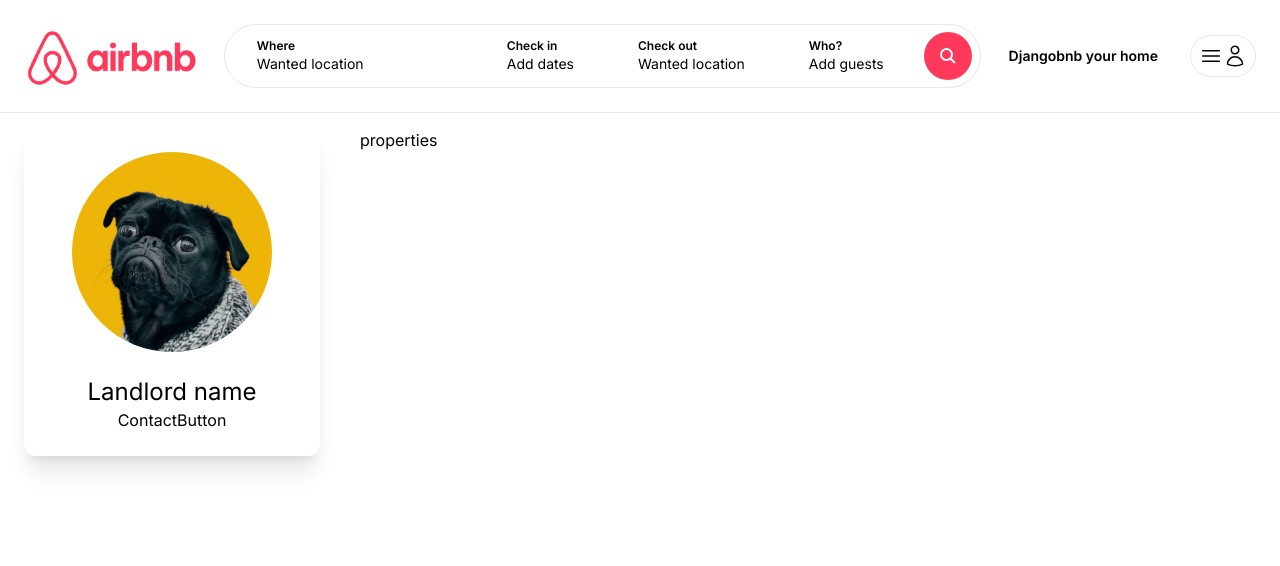
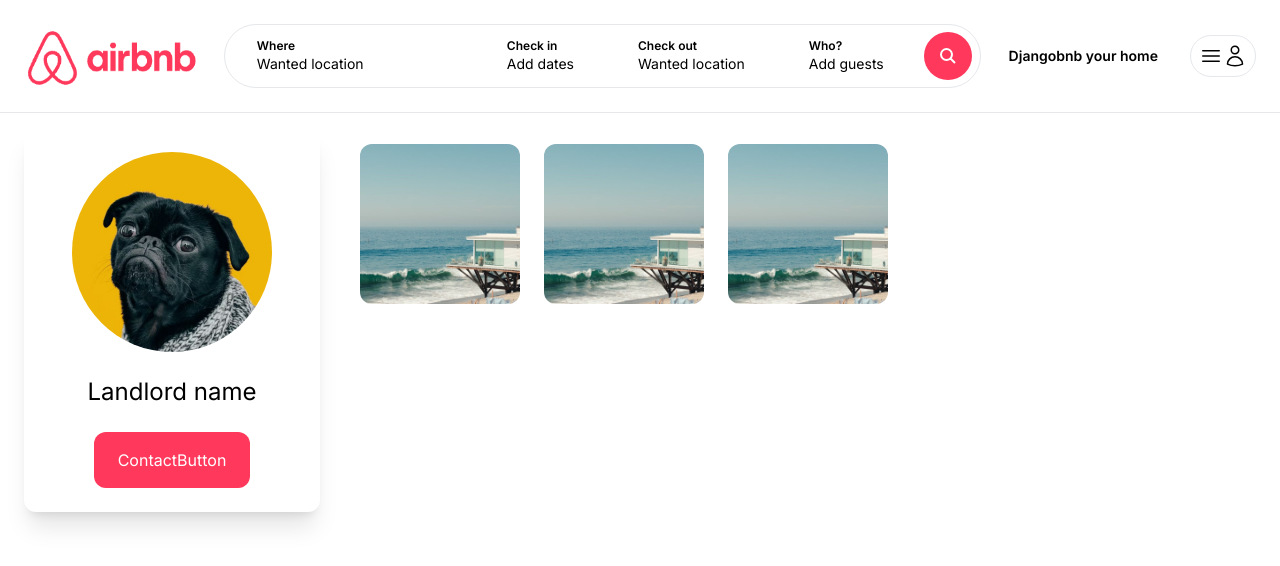
Before and after one commit to alexmihai288/djangobnb, a Next.js app: page /landlords/1 in a window 1280 px wide. Shown: the top 566 px of the page. Built offline with nearby package versions, Linux system fonts and the light colour scheme.

Commit message:
chore property list

```diff
--- a/app/components/ContactButton.tsx
+++ b/app/components/ContactButton.tsx
@@ -1,7 +1,9 @@
-import React from 'react'
+import React from "react";
 
 export const ContactButton = () => {
   return (
-    <div>ContactButton</div>
-  )
-}
+    <div className="py-4 px-6 bg-airbnb cursor-pointer text-white rounded-xl mt-6 hover:bg-airbnbDark transition">
+      ContactButton
+    </div>
+  );
+};
--- a/app/landlords/[id]/page.tsx
+++ b/app/landlords/[id]/page.tsx
@@ -1,4 +1,5 @@
 import { ContactButton } from "@/app/components/ContactButton";
+import { PropertyList } from "@/app/components/properties/PropertyList";
 import Image from "next/image";
 
 const LandLordPage = () => {
@@ -18,7 +19,11 @@
             <ContactButton />
           </div>
         </aside>
-        <div className="col-span-3 pl-0 md:pl-6">properties</div>
+        <div className="col-span-3 pl-0 md:pl-6">
+        <div className="mt-4 grid grid-cols-1 md:grid-cols-3 lg:grid-cols-5 gap-6">
+        <PropertyList />
+      </div>
+        </div>
       </div>
     </main>
   );
```
